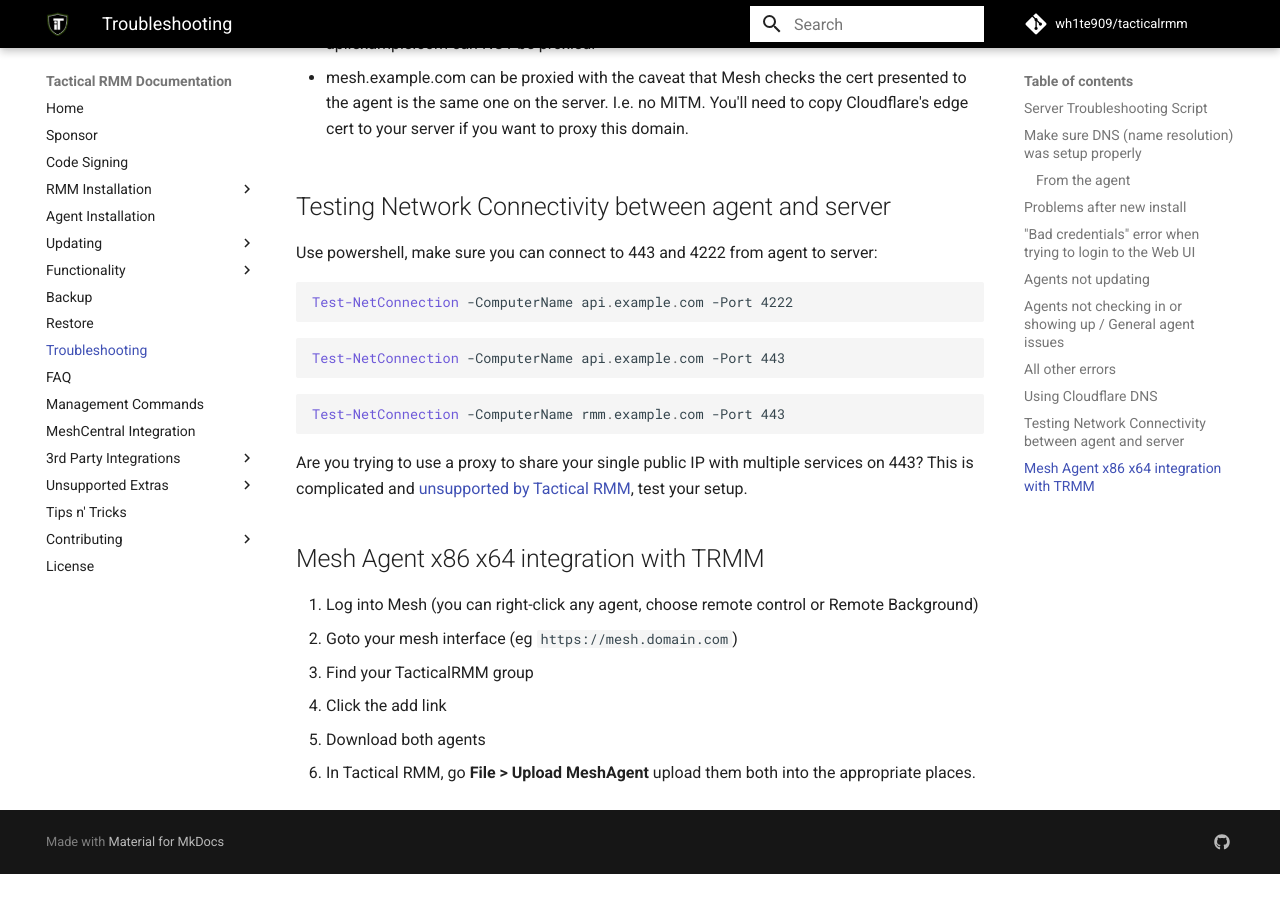
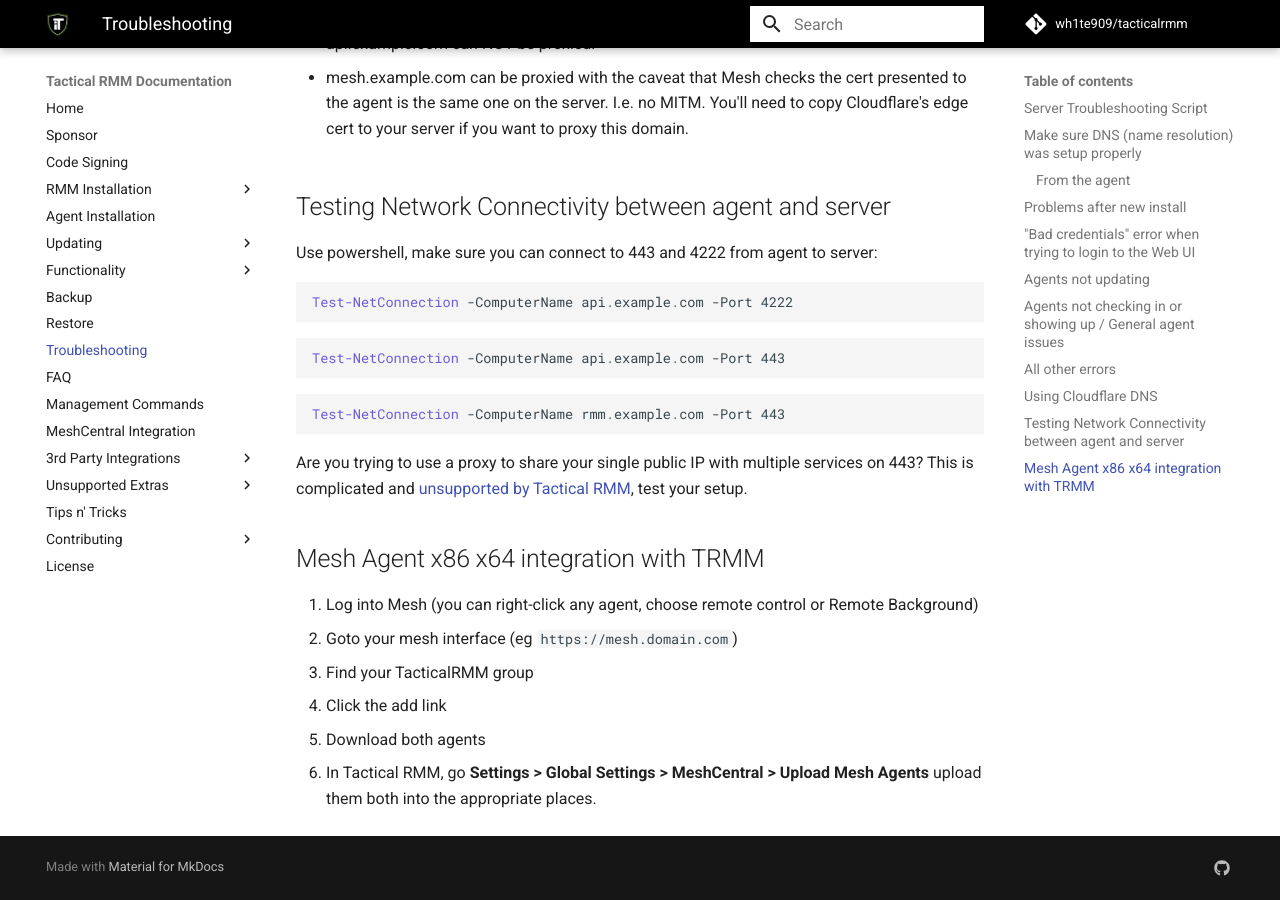
Before and after one commit to amidaware/trmm-docs, an MkDocs documentation site: the page built from docs/docs/troubleshooting.md, in a window 1280 px wide and 900 px high, scrolled down 3423 px. Built offline with MkDocs 1.6.1 and Material for MkDocs 9.7.7, drawn with Linux system fonts in a browser that asks for light colours; comment, search, counter and statistics services are not loaded; before the commit the page ends 4297 px from its top, so only the background shows below that.

Commit message:
change docs for uploading mesh agent

```diff
--- a/docs/docs/troubleshooting.md
+++ b/docs/docs/troubleshooting.md
@@ -160,4 +160,4 @@
 3. Find your TacticalRMM group
 4. Click the add link
 5. Download both agents
-6. In Tactical RMM, go **File > Upload MeshAgent** upload them both into the appropriate places.
+6. In Tactical RMM, go **Settings > Global Settings > MeshCentral > Upload Mesh Agents** upload them both into the appropriate places.
```
